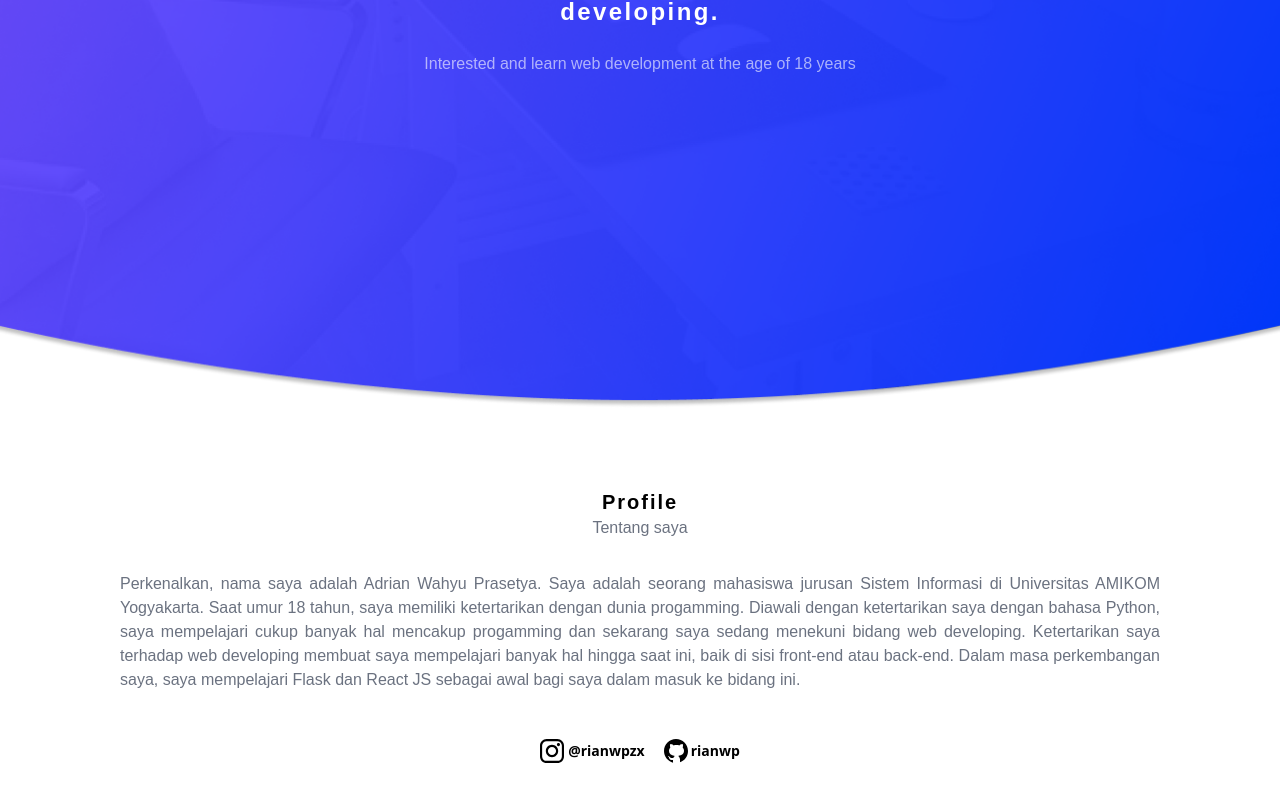
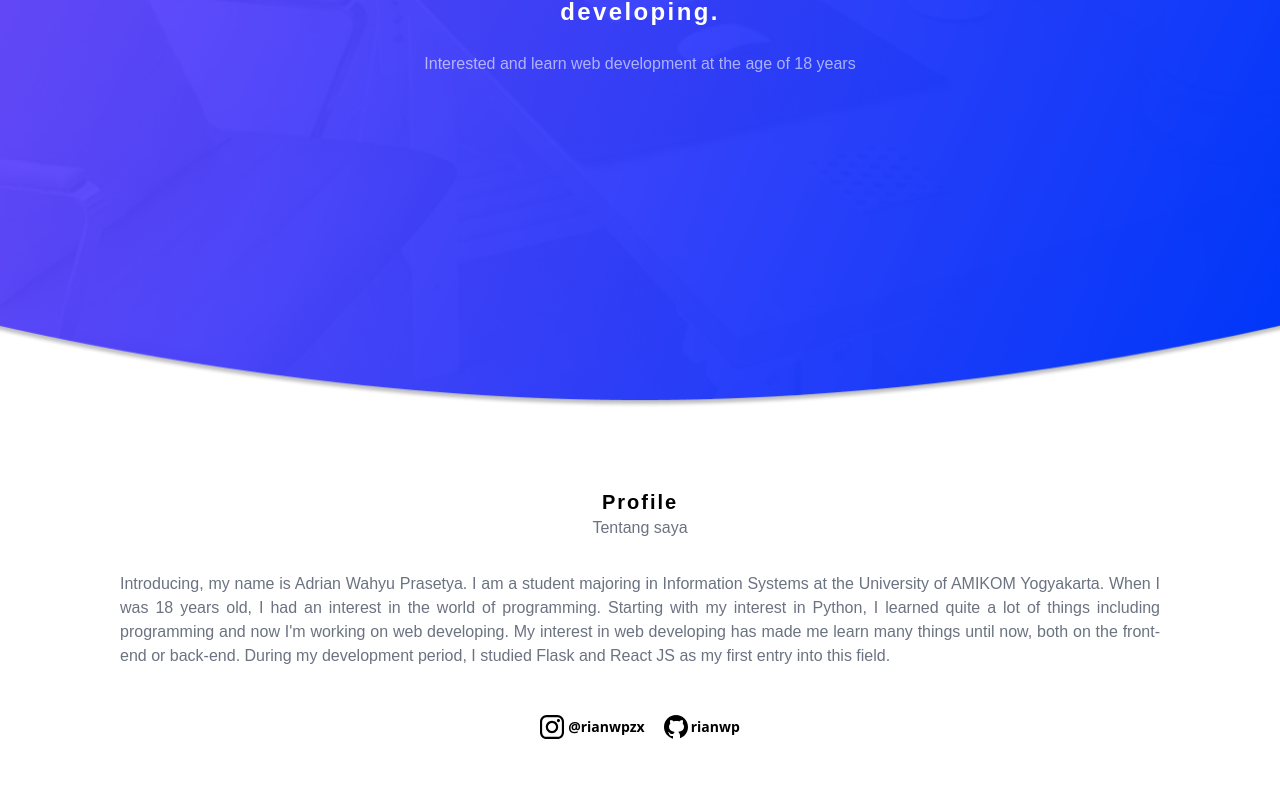
Before and after one commit to rianwp/project-2, a Next.js app: page / in a window 1280 px wide. Shown: the part 304-1106 px from the top of the page. Built offline with nearby package versions, Linux system fonts and the light colour scheme.

Commit message:
Update ProfileBody.js

```diff
--- a/components/Profile/ProfileBody.js
+++ b/components/Profile/ProfileBody.js
@@ -2,7 +2,7 @@ export default function ProfileBody(){
     return(
         <>
         <div className="w-10/12 mx-auto py-8">
-            <p className="text-base text-justify text-gray-500 font-poppins">Perkenalkan, nama saya adalah Adrian Wahyu Prasetya. Saya adalah seorang mahasiswa jurusan Sistem Informasi di Universitas AMIKOM Yogyakarta. Saat umur 18 tahun, saya memiliki ketertarikan dengan dunia progamming. Diawali dengan ketertarikan saya dengan bahasa Python, saya mempelajari cukup banyak hal mencakup progamming dan sekarang saya sedang menekuni bidang web developing. Ketertarikan saya terhadap web developing membuat saya mempelajari banyak hal hingga saat ini, baik di sisi front-end atau back-end. Dalam masa perkembangan saya, saya mempelajari Flask dan React JS sebagai awal bagi saya dalam masuk ke bidang ini.</p>
+            <p className="text-base text-justify text-gray-500 font-poppins">Introducing, my name is Adrian Wahyu Prasetya. I am a student majoring in Information Systems at the University of AMIKOM Yogyakarta. When I was 18 years old, I had an interest in the world of programming. Starting with my interest in Python, I learned quite a lot of things including programming and now I'm working on web developing. My interest in web developing has made me learn many things until now, both on the front-end or back-end. During my development period, I studied Flask and React JS as my first entry into this field.</p>
         </div>
         </>
     )
```
